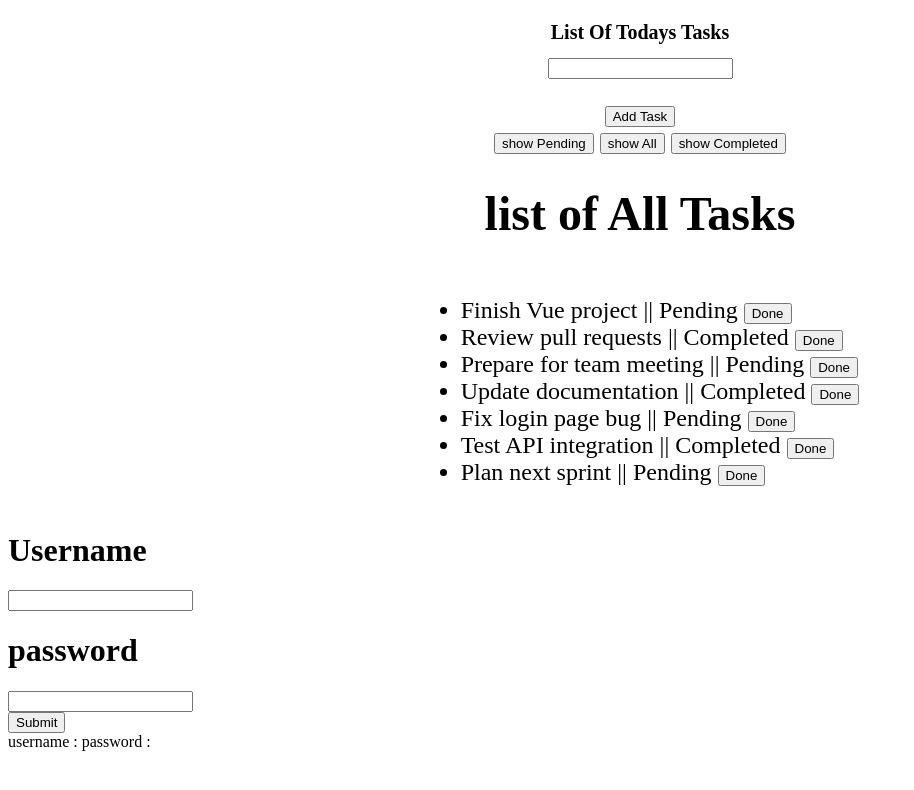
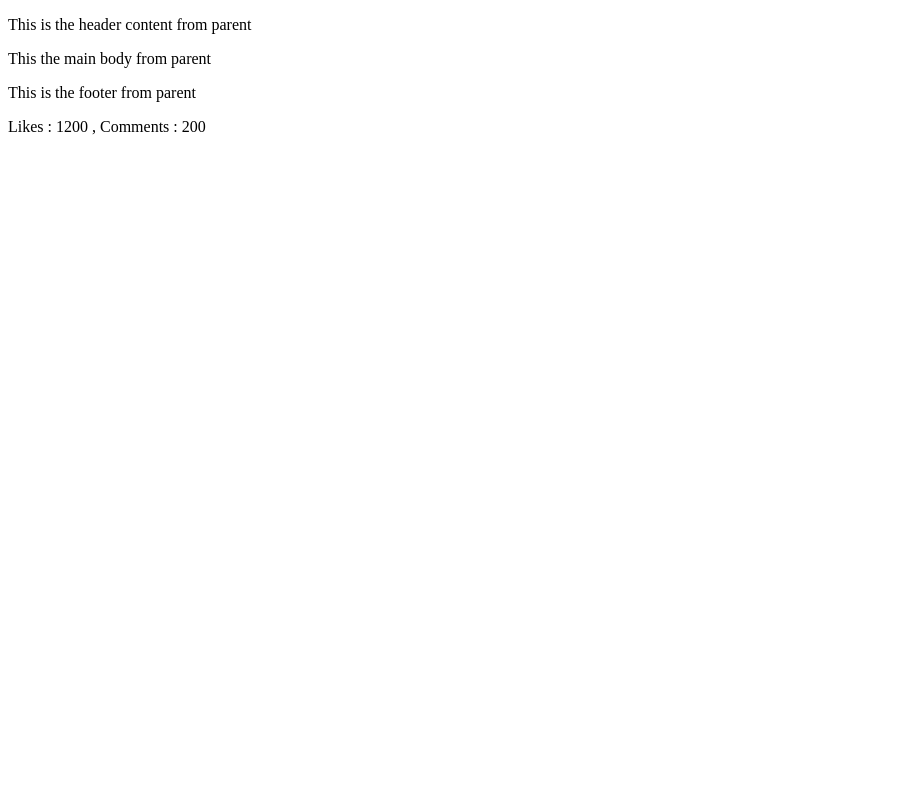
Before and after one commit to Ajay9980/Internship-VueJS-Learning, a Vue app: page / in a window 1280 px wide. Shown: the top 790 px of the page, without its empty margins (0-914 px from the left). Built offline with nearby package versions, Linux system fonts and the light colour scheme.

Commit message:
week-1-day-3-Slot-Topic

```diff
--- /dev/null
+++ b/component/Card.vue
@@ -0,0 +1,38 @@
+<!-- what this code does : this is the child component which create slots for parent components . basic , named and scoped slots -->
+<script setup>
+
+const extraInfo = {likes : 1200 , comments : 200}
+
+</script>
+<template>
+
+ <!-- named slots -->
+    <div class="card-header">
+     <slot name="header"></slot>
+    </div>
+<!-- named slots -->
+
+
+<!-- basic slots -->
+<main>
+    <slot></slot>
+</main>
+<!-- basic slots -->
+
+
+
+
+<!-- named slots -->
+<div class="card-footer">
+    <slot name="footer"></slot>
+</div>
+<!-- named slots -->
+
+
+<!-- scoped slots ( providing data to parent component) -->
+<div class="extra-info">
+    <slot name="extra"  :info="extraInfo"></slot>
+</div>
+<!-- scoped slots -->
+
+</template>
--- a/src/App.vue
+++ b/src/App.vue
@@ -2,14 +2,16 @@
 import week1Day1 from '../views/week-1-day-1&2.vue';
 import week1Assignment from '../views/week-1-Assignment.vue';
 import week1Day3 from '../views/week-1-day-3.vue';
+import week1Day31 from '../views/week-1-day-3.1.vue';
 </script>
 
 
 
 <template>
    <!-- <week1Day1/> -->
-    <week1Assignment/>
-    <week1Day3 />
+    <!-- <week1Assignment/> -->
+    <!-- <week1Day3 /> -->
+    <week1Day31/>
 </template>
 
 <style scoped></style>
--- /dev/null
+++ b/views/week-1-Day-3.1.vue
@@ -0,0 +1,38 @@
+<!-- what this code does : this code covers the topic of slots , basic slots , named slots and scoped slots -->
+
+<script setup>
+import Card from '../component/Card.vue';
+
+
+</script>
+<template>
+
+<Card>
+
+    <!-- Named Slots -->
+    <template #header>
+        <p>This is the  header content from parent</p>
+    </template>
+    <!-- Named Slots -->
+
+
+    <!-- Basic Slots (Default slots) -->
+    <p>This the main body from parent</p>
+    <!-- Basic Slots -->
+
+
+    <!-- Named Slots -->
+    <template #footer>
+        <p>This is the footer from parent</p>
+    </template>
+    <!-- Named Slots -->
+
+
+    <!-- Scoped slots ( Can use Childs Data ) -->
+    <template #extra="{info}">
+        <p>Likes : {{ info.likes }} , Comments : {{ info.comments }}</p>
+    </template>
+    <!-- Scoped slots -->
+</Card>
+
+</template>
```
